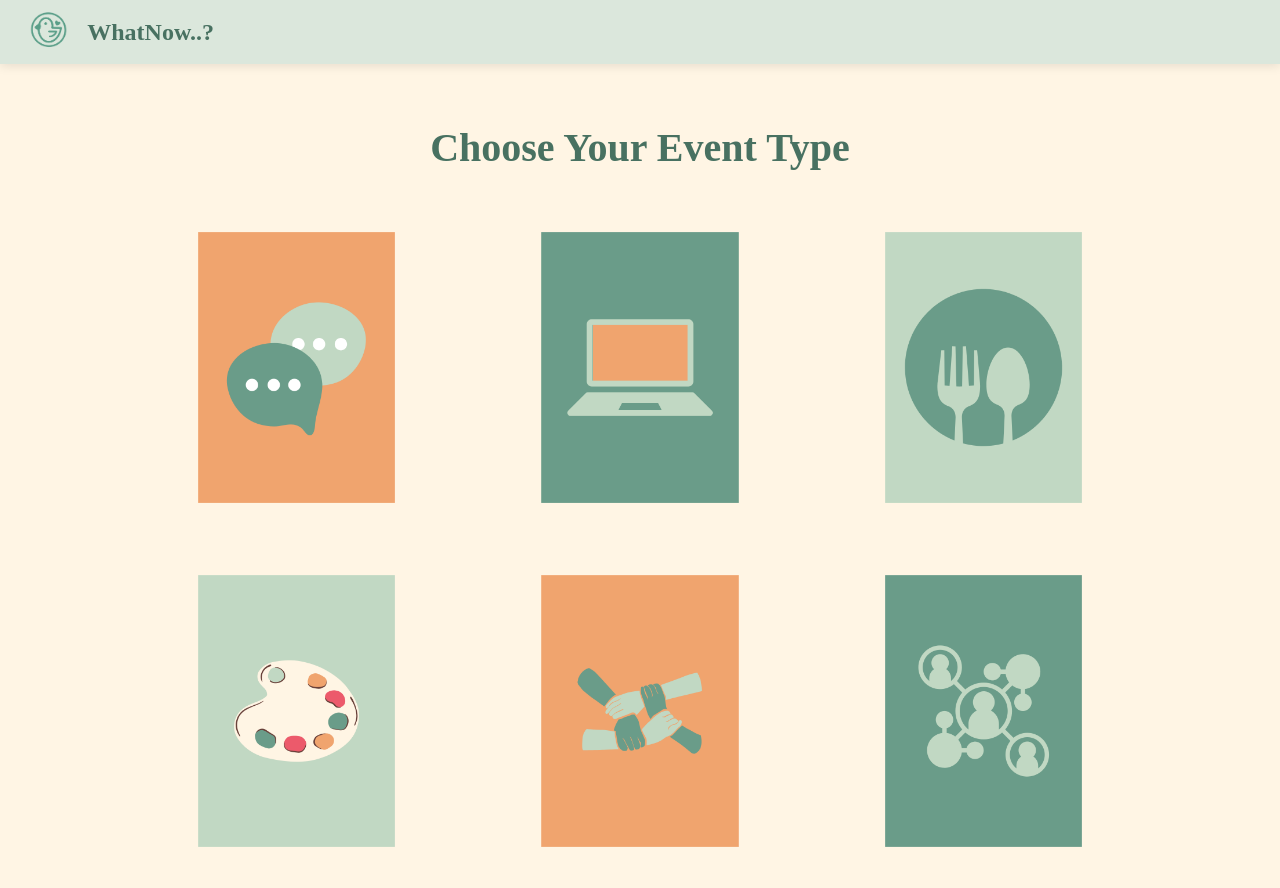
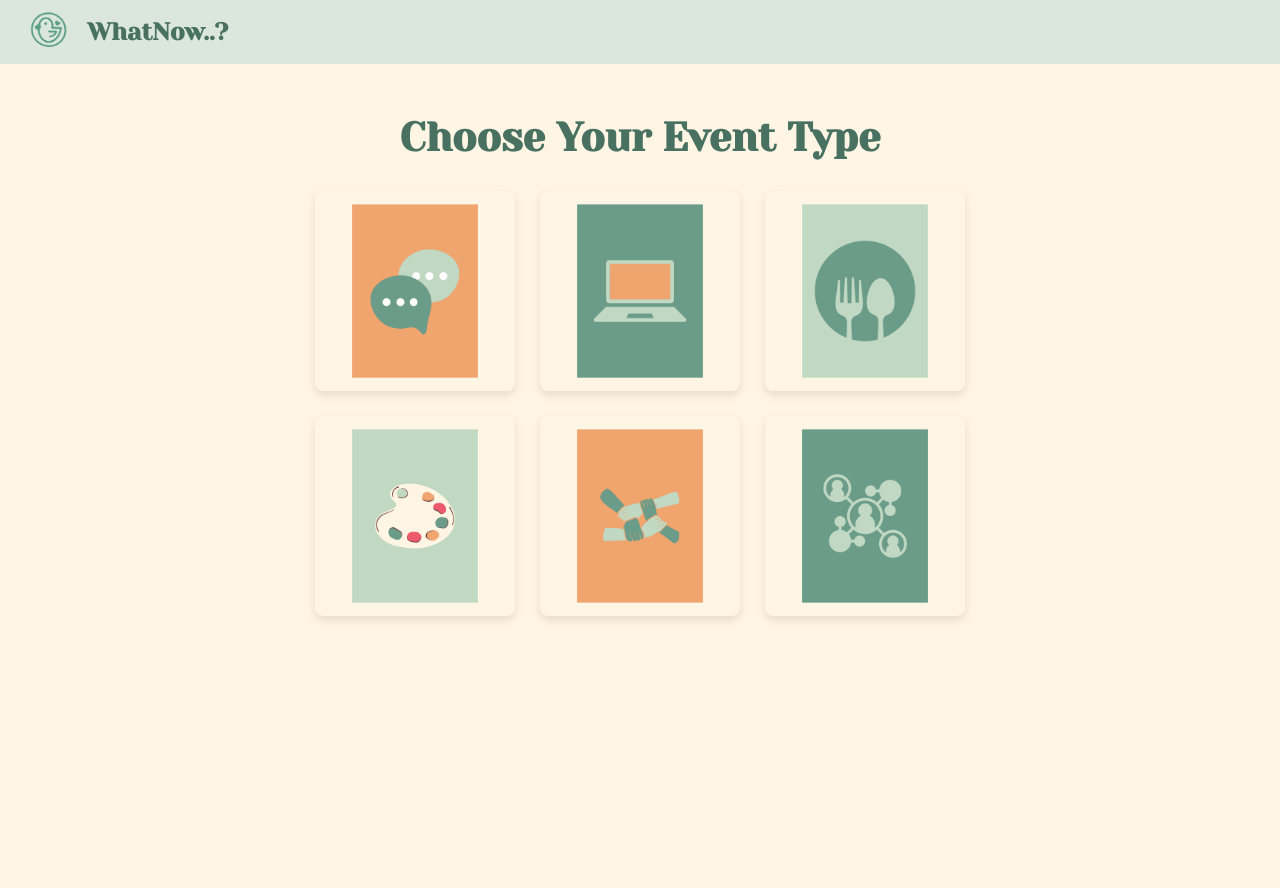
Before and after one commit to beaquino18/duckybara, a Flask app: page /events in a window 1280 px wide. After the commit the page ends 620 px from the top, so only its background shows below. Run offline with Flask 3, Linux system fonts and the light colour scheme.

Commit message:
updated css import font

```diff
--- a/static/styles/events.css
+++ b/static/styles/events.css
@@ -1,3 +1,5 @@
+@import url('https://fonts.googleapis.com/css2?family=Josefin+Sans:ital,wght@0,100..700;1,100..700&family=Yeseva+One&display=swap');
+
 /* Events Page Styles */
 :root {
     --navbar-clr: #DBE7DC;
@@ -8,49 +10,49 @@
     --font-primary: "Yeseva One", serif;
   }
 
-  /* Sticky Navbar */
-  nav.navbar {
-      position: sticky;
-      top: 0;
-      z-index: 1000;
-      box-shadow: 0 2px 10px rgba(0, 0, 0, 0.1);
-  }
 
   body {
     background-color: var(--background-clr);
     font-family: var(--font-primary);
     margin: 0;
     padding: 0;
+    min-height: 100vh;
+    display: flex;
+    flex-direction: column;
   }
 
   .container {
     max-width: 1200px;
     margin: 0 auto;
     padding: 20px;
+    flex: 1;
   }
 
   .page-title {
     text-align: center;
     color: var(--header-clr);
     font-size: 2.5rem;
-  margin: 40px 0;
+    margin: 30px 0;
   }
 
   .events-grid {
     display: grid;
     grid-template-columns: repeat(3, 1fr);
-  gap: 30px;
-  max-width: 1000px;
+    gap: 25px;
+    max-width: 1100px;
     margin: 0 auto;
+    padding-bottom: 30px;
   }
 
   .event-card {
     aspect-ratio: 1/1;
-  border-radius: 5px;
+    border-radius: 8px;
     overflow: hidden;
     cursor: pointer;
     transition: transform 0.3s ease;
     position: relative;
+    box-shadow: 0 4px 8px rgba(0, 0, 0, 0.1);
+    height: 200px; /* Control the height */
   }
 
   .event-card:hover {
@@ -62,20 +64,21 @@
     height: 100%;
     object-fit: cover;
     transition: transform 0.5s ease;
+    display: block; /* Ensures no extra space */
   }
 
   .event-card:hover .event-image {
-  transform: scale(1.1);
+    transform: scale(1.05);
   }
 
-  /* Overlay styles */
+  /* Overlay styles - fixed to match image dimensions exactly */
   .event-overlay {
     position: absolute;
     top: 0;
     left: 0;
-  width: 100%;
-  height: 100%;
-  background-color: rgba(72, 113, 97, 0.8); /* Header color with opacity */
+    right: 0;
+    bottom: 0;
+    background-color: rgba(72, 113, 97, 0.8);
     display: flex;
     justify-content: center;
     align-items: center;
@@ -92,9 +95,10 @@
     color: white;
     text-align: center;
     padding: 10px;
-  font-size: 1.5rem;
+    font-size: 1.4rem;
     transform: translateY(20px);
     transition: transform 0.3s ease;
+    margin: 0; /* Remove default margins */
   }
 
   .event-card:hover .event-overlay h3 {
@@ -106,18 +110,28 @@
     .events-grid {
       grid-template-columns: repeat(2, 1fr);
     }
+
+    .event-card {
+      height: 180px;
+    }
   }
 
   @media (max-width: 600px) {
     .events-grid {
       grid-template-columns: 1fr;
+      max-width: 300px;
     }
 
     .page-title {
       font-size: 2rem;
+      margin: 20px 0;
     }
 
     .event-overlay h3 {
       font-size: 1.2rem;
     }
+
+    .event-card {
+      height: 220px;
     }
+  }
```
Lines whose indentation alone changed are shown as unchanged.
